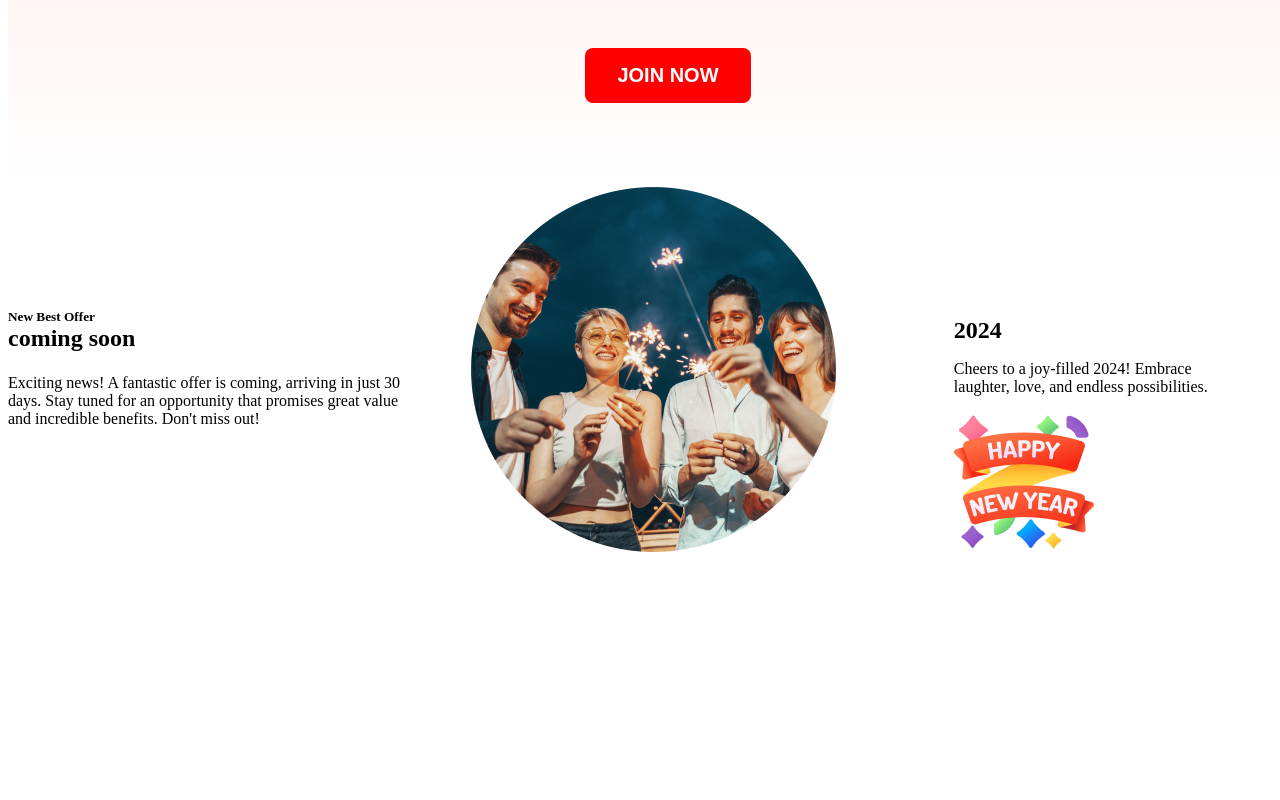
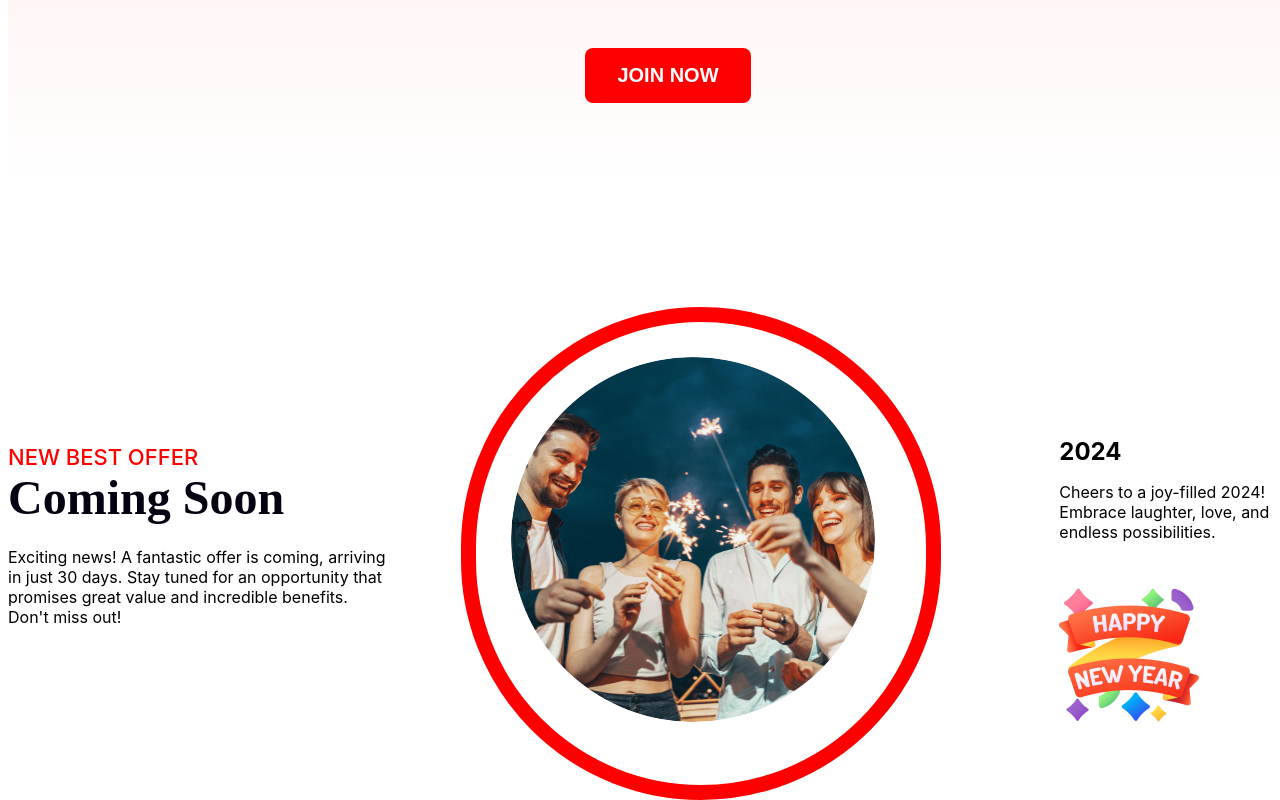
Before and after one commit to pprince360/B9_A1, a plain HTML site: page index.html in a window 1280 px wide. Shown: the part 2699-3499 px from the top of the page. Before the commit the page ends 3374 px from the top, so only its background shows below. Drawn offline with Linux system fonts and the light colour scheme.

Commit message:
finished section 4 and bonus

```diff
--- a/index.html
+++ b/index.html
@@ -61,17 +61,17 @@
         </section>
         <section class="sec4">
             <div class="offer">
-                <h5 class="offer-starting">New Best Offer</h5>
-                <h1 class="offer-title">coming soon</h1>
-                <p>Exciting news! A fantastic offer is coming, arriving in just 30 days. Stay tuned for an opportunity that promises great value and incredible benefits. Don't miss out!</p>
+                <h5 class="offer-starting">NEW BEST OFFER</h5>
+                <h1 class="offer-title">Coming Soon</h1>
+                <p  class="offer-description">Exciting news! A fantastic offer is coming, arriving in just 30 days. Stay tuned for an opportunity that promises great value and incredible benefits. Don't miss out!</p>
             </div>
             <div class="bonus-img">
-                <img src="/resources/Ellipse 1.png" alt="">
+                <img class="ellipse" src="/resources/Ellipse 1.png" alt="">
             </div>
             <div class="cheers">
                 <h1 class="cheers-title">2024</h1>
                 <p class="cheers-description">Cheers to a joy-filled 2024! Embrace laughter, love, and endless possibilities.</p>
-                <img src="/resources/Group 96.png" alt="">
+                <img class="group-img" src="/resources/Group 96.png" alt="">
             </div>
 
         </section>
--- a/styles/style.css
+++ b/styles/style.css
@@ -24,6 +24,7 @@ header {
     flex-direction: column;
     justify-content: center;
     align-items: center;
+    font-family: 'Merriweather', serif;
     padding: 177px 344px;
 
 }
@@ -32,6 +33,7 @@ header {
     color: #FFF;
     text-align: center;
     font-size: 72px;
+    font-family: 'Merriweather', serif;
     font-weight: 900;
     margin-top: 0;
     margin-bottom: 0;
@@ -182,8 +184,10 @@ header {
     display: flex;
     width: 1320px;
     height: 480px;
+    margin: 0px auto;
     text-align: left;
     background-color: #FFF;
+    margin-top: 120px;
 }
 
 .offer {
@@ -200,23 +204,51 @@ header {
 
 .cheers-title {
     margin-bottom: 5px;
+    font-family: 'Inter', sans-serif;
 }
 
 .cheers-description {
-    /* margin-top: 0; */
+    margin-bottom: 43px;
+}
+
+.group-img {
+    /* margin-top: 50px; */
 }
 
 .offer-starting {
     margin-bottom: 0;
+    font-family: 'Inter', sans-serif;
+    color: #F00;
+    font-size: 22px;
+    font-weight: 500;
 }
 
 .offer-title {
     margin-top: 0;
     margin-bottom: 22px;
+    color: #070211;
+    font-size: 48px;
+    font-weight: 900;
+    /* line-height: normal; */
+}
+
+.offer-description,
+.cheers-description {
+    font-family: 'Inter', sans-serif;
 }
 
 .bonus-img {
+    width: 463px;
+    height: 463px;
+    border-radius: 463px;
+    border: 15px solid #F00;
     /* justify-content: space-between; */
+}
+
+.ellipse {
     width: 364.844px;
     height: 364.844px;
+    border-radius: 364.844px;
+    margin: 35px;
+
 }
```
